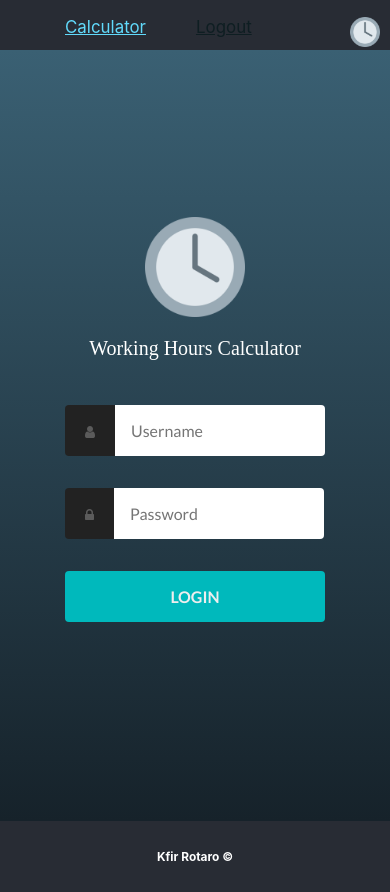
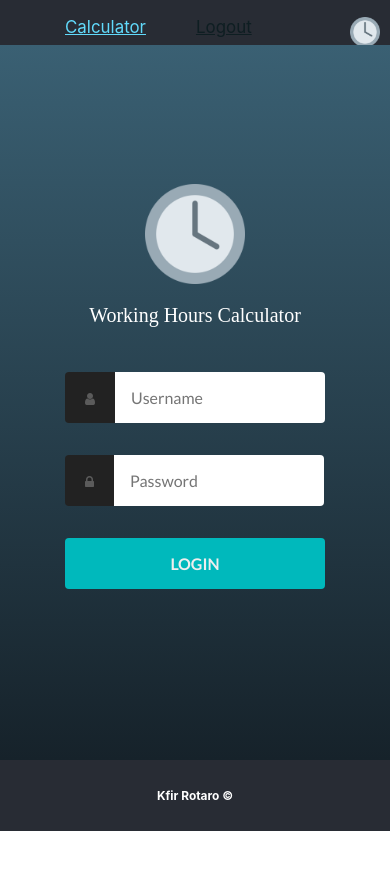
Before and after one commit to kfirro/WorkingHours, a React app: page /login in a window 390 px wide. After the commit the page ends 844 px from the top, so only its background shows below. Built offline with nearby package versions, Linux system fonts and the light colour scheme; no server answers.

Commit message:
fixed grid layout for mobile

```diff
--- a/src/App.module.css
+++ b/src/App.module.css
@@ -8,5 +8,14 @@
     background: yellow;
     display: grid;
     grid-template-rows: 50px 721px 50px;
-    grid-template-columns: 0.5fr 1fr;
+    grid-template-columns: 260px auto;
 }
+
+@media only screen and (max-device-width: 600px),
+only screen and (max-width: 600px) {
+    .AppContainer {
+        grid-template-rows: 45px 670px 45px;
+        grid-template-columns: 0px auto;
+        /* Statistics and month options will be displayed differently from mobile view */
+    }
+}
```
